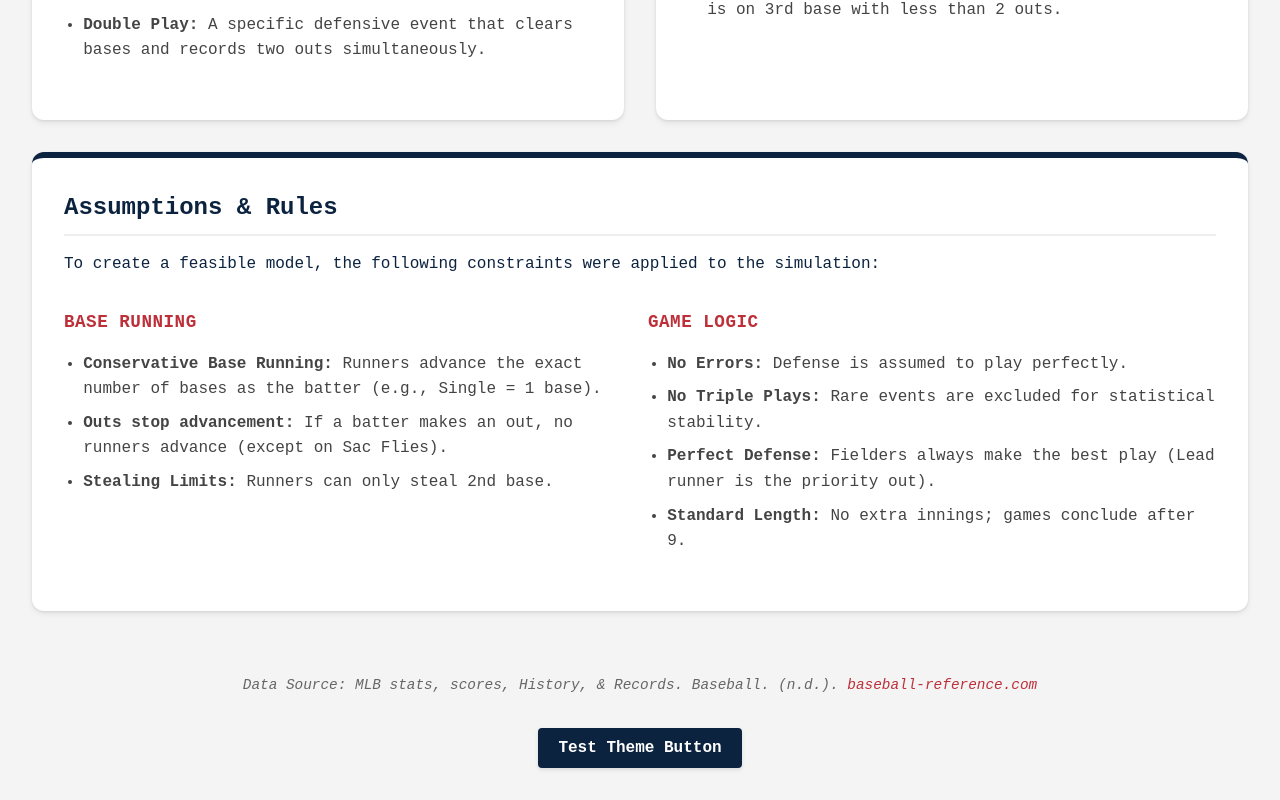
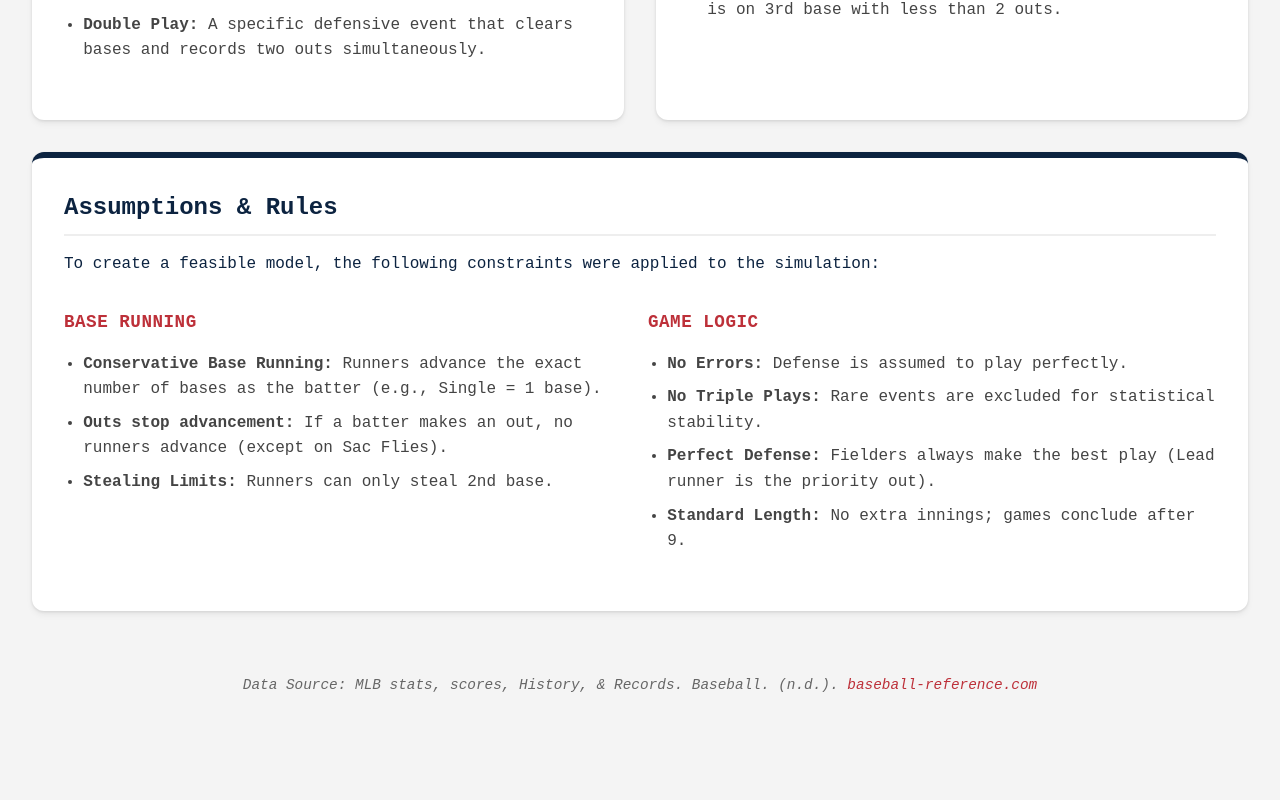
Before and after one commit to SebPuchi/markov-base-dynamics, a React (Vite) app in the folder markov-base-dynamic-ts/: page / in a window 1280 px wide. Shown: the part 1405-2205 px from the top of the page. After the commit the page ends 2165 px from the top, so only its background shows below. Built offline with nearby package versions, Linux system fonts and the light colour scheme.

Commit message:
Info pass callback prop in

```diff
--- a/markov-base-dynamic-ts/src/App.tsx
+++ b/markov-base-dynamic-ts/src/App.tsx
@@ -12,7 +12,7 @@ function App() {
   const renderContent = () => {
     switch (currentView) {
       case 'intro':
-        return <Info/>;
+        return <Info setView={setView} />;
       case 'model':
         return <div><h1>The Markov Model</h1><p>Transition Matrices & State Diagram</p></div>;
       case 'visualizer':
@@ -34,9 +34,6 @@ function App() {
         {renderContent()}
 
         <div style={{ marginTop: '2rem' }}>
-          <button onClick={() => alert("Go Sox!")}>
-            Test Theme Button
-          </button>
         </div>
       </main>
     </>
```
